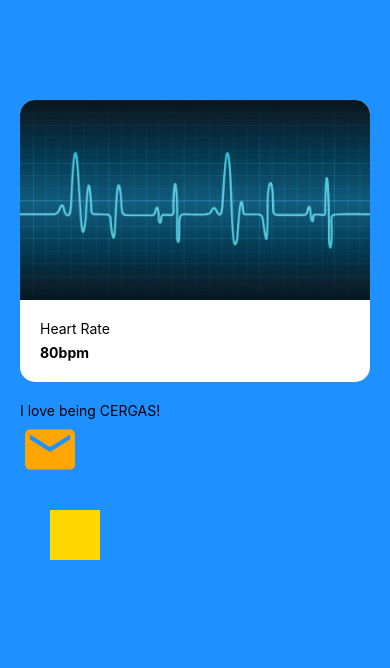
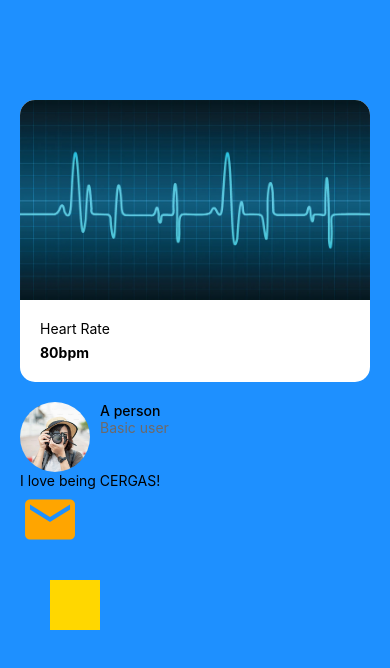
Before and after one commit to Azrim02/Cergas, a React Native app in the folder CergasApp/: screen / in a window 390 px wide. Shown: the top 668 px of the page. Built offline with nearby package versions, Linux system fonts and the light colour scheme.

Commit message:
added ListItem component

```diff
--- /dev/null
+++ b/CergasApp/app/components/ListItem.js
@@ -0,0 +1,37 @@
+import React from 'react';
+import { View, StyleSheet, Image } from 'react-native';
+import AppText from './AppText/AppText';
+import colors from '../config/colors';
+
+function ListItem({ title, subTitle, image }) {
+    return (
+        <View style={styles.container} >
+            <Image style={styles.image} source={image}/>
+            <View>
+                <AppText style={styles.title}>{title}</AppText>
+                <AppText style={styles.subTitle}>{subTitle}</AppText>
+            </View>
+        </View>
+    );
+}
+
+const styles = StyleSheet.create({
+    container:{
+        flexDirection: "row",
+    },
+    image:{
+        width:70,
+        height:70,
+        borderRadius:35,
+        marginRight:10,
+    },
+    title:{
+        fontWeight: "500",
+    },
+    subTitle:{
+        color: colors.grey,
+
+    }
+})
+
+export default ListItem;
--- a/CergasApp/app/config/colors.js
+++ b/CergasApp/app/config/colors.js
@@ -2,5 +2,6 @@ export default {
     primary: '#fc5c65',
     secondary: '#4ecdc4',
     black: '#000',
-    white: '#fff'
+    white: '#fff',
+    grey: '#6e6969'
 }
--- a/CergasApp/app/screens/Playground.js
+++ b/CergasApp/app/screens/Playground.js
@@ -4,6 +4,7 @@ import { MaterialCommunityIcons } from '@expo/vector-icons'
 import { FontAwesome } from '@expo/vector-icons';
 import AppText from '../components';
 import Card from '../components/Card';
+import ListItem from '../components/ListItem';
 
 function Playground(props) {
     return (
@@ -12,6 +13,11 @@ function Playground(props) {
                 title="Heart Rate"
                 subTitle="80bpm"
                 image={require("../assets/heartbeat_monitor.webp")}
+            />
+            <ListItem
+                image={require("../assets/profile_photo.jpeg")}
+                title="A person"
+                subTitle="Basic user"
             />
 
             <AppText>I love being CERGAS!</AppText>
```
Also changed, not shown: CergasApp/app/assets/profile_photo.jpeg (added).
